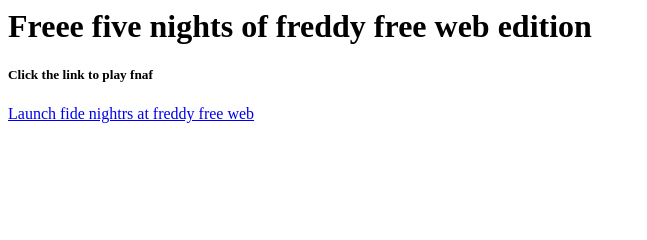
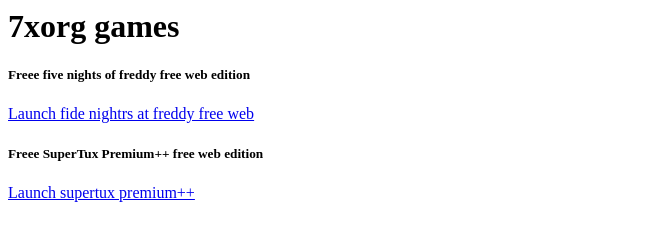
Before and after one commit to DAVIDhaxx666/7xorg-games-htmlver, a plain HTML site: page index.html in a window 1280 px wide. Shown: the whole page, without its empty margins (0-647 px from the left). Drawn offline with Linux system fonts and the light colour scheme.

Commit message:
Update index.html

```diff
--- a/index.html
+++ b/index.html
@@ -1,9 +1,14 @@
 <html>
+  <title>7xorg games</title>
 <body>
-<h1>Freee five nights of freddy free web edition</h1>
-<h5>Click the link to play fnaf</h5>
+<h1>7xorg games</h1>
+<h5>Freee five nights of freddy free web edition</h5>
 <a href="fnaf.html" target="_NewVistaSim" style="display: block; width: 300px;" onClick="window.open('fnaf.html', 'VistaSim', 'height=600,width=800,resizable=no,scrollbars=no,status=no,toolbar=no,titlebar=no,menubar=no'); return false;"
 <h2>Launch fide nightrs at freddy free web</h2>
 </a>
+<h5>Freee SuperTux Premium++ free web edition</h5>
+ <a href="stux.html" target="_NewVistaSim" style="display: block; width: 300px;" onClick="window.open('fnaf.html', 'VistaSim', 'height=600,width=800,resizable=no,scrollbars=no,status=no,toolbar=no,titlebar=no,menubar=no'); return false;"
+ <h2>Launch supertux premium++</h2>
+</a>
 </body>
 </html>
```
